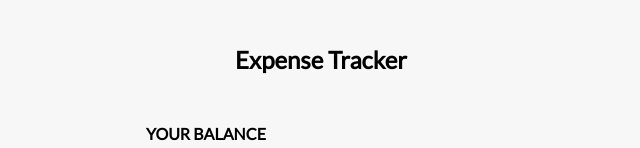
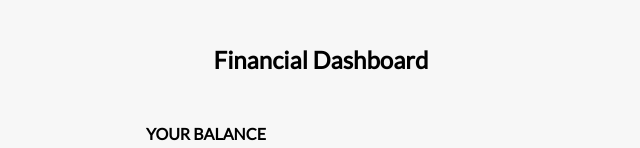
Before and after one commit to Ruthik-ji/FinDash, a plain HTML site: page index.html in a window 1280 px wide. Shown: the top 148 px of the page, without its empty margins (319-959 px from the left). Drawn offline with Linux system fonts and the light colour scheme.

Commit message:
Update index.html

```diff
--- a/index.html
+++ b/index.html
@@ -5,10 +5,10 @@
     <meta name="viewport" content="width=device-width, initial-scale=1.0" />
     <meta http-equiv="X-UA-Compatible" content="ie=edge" />
     <link rel="stylesheet" href="style.css" />
-    <title>Expense Tracker</title>
+    <title>FinDash</title>
   </head>
   <body>
-    <h2>Expense Tracker</h2>
+    <h2>Financial Dashboard</h2>
 
     <div class="container">
       <h4>Your Balance</h4>
```
